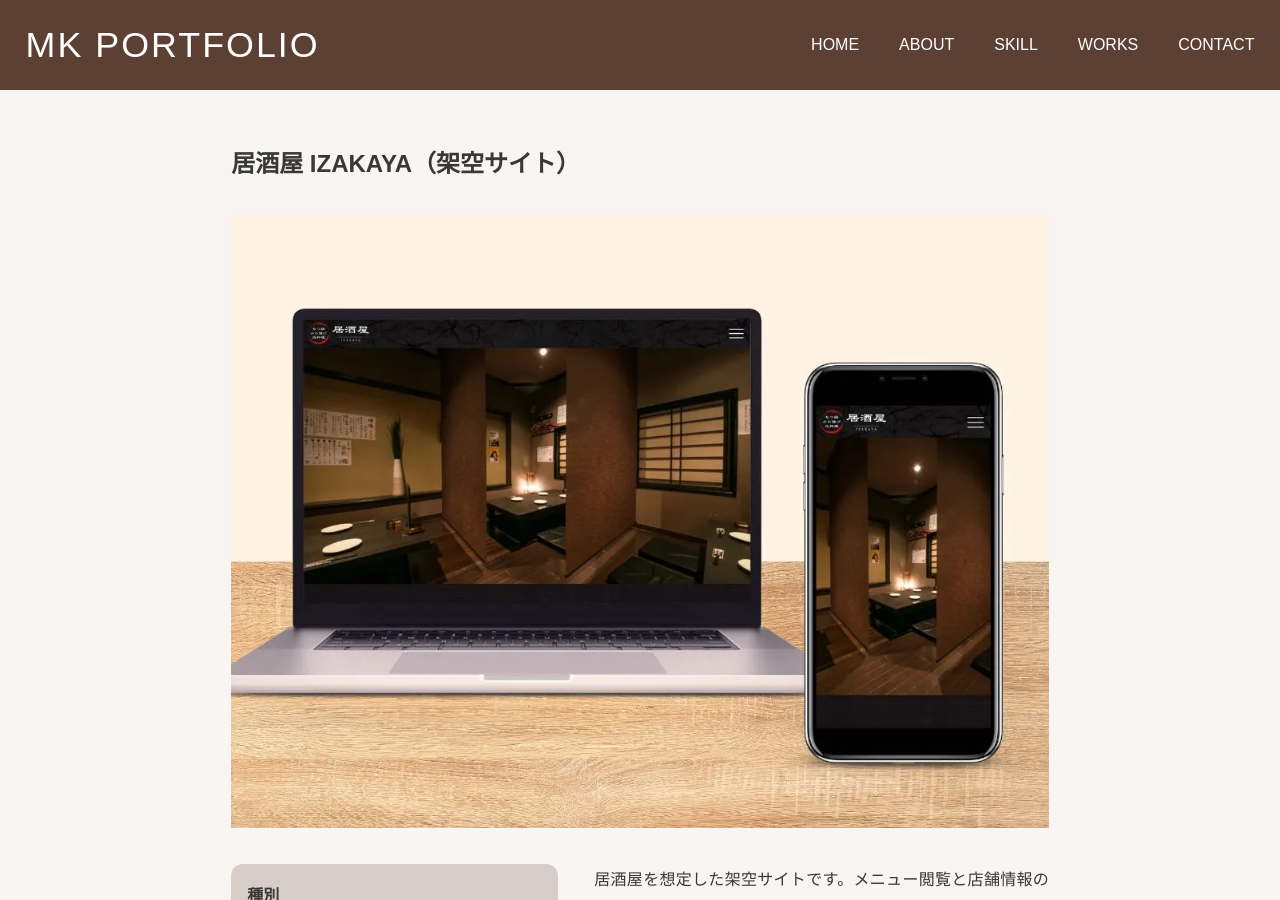
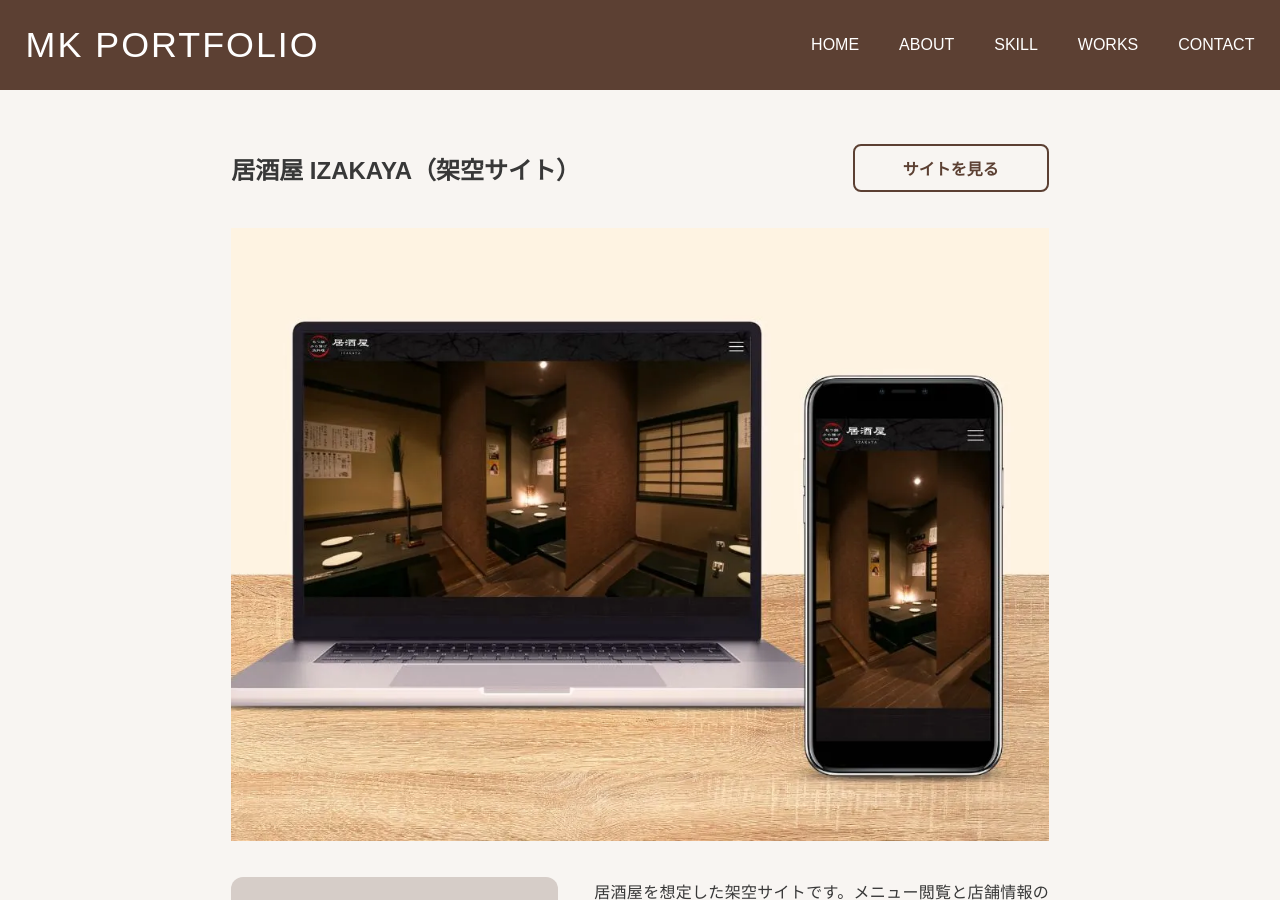
Before and after one commit to mika1119/mk_portfolio, a Jekyll site: the page built from _posts/2025-09-10-izakaya.md, in a window 1280 px wide and 900 px high. Built offline with Jekyll 4.4.1, drawn with Linux system fonts in a browser that asks for light colours.

Commit message:
add link button in post

```diff
--- a/_layouts/post.html
+++ b/_layouts/post.html
@@ -3,11 +3,18 @@ layout: default
 ---
 
 <article class="post">
-  {% if page.demo %}
-    <div class="post__title">{{ page.title | escape }}（架空サイト）</div>
-  {% else %}
-    <div class="post__title">{{ page.title | escape }} 様</div>
-  {% endif %}
+  <div class="post__header">
+    {% if page.demo %}
+      <div class="post__title">{{ page.title | escape }}（架空サイト）</div>
+    {% else %}
+      <div class="post__title">{{ page.title | escape }} 様</div>
+    {% endif %}
+
+    <div class="link">
+      <a href="{{ page.site_url | relative_url }}" class="link__button" target="_blank" rel="noopener">サイトを見る</a>
+    </div>
+  </div>
+
   <img src="{{ page.thumbnail | relative_url }}" class="post__thumbnail" alt="{{ page.title }}のサムネイル">
 
   <div class="post-contents">
--- a/_sass/sections/post.scss
+++ b/_sass/sections/post.scss
@@ -6,9 +6,22 @@
   gap: 4vh;
   margin: 0 auto;
   padding: 6vh 4vw 20vh;
+  &__header {
+    display: grid;
+    gap: 2vh;
+    @include display_sm {
+      grid-template-columns: 1fr 24%;
+      align-items: center;
+    }
+  }
   &__title {
     font-size: clamp(2rem, 4vw, 2.4rem);
     font-weight: 600;
+    text-align: center;
+    white-space: nowrap;
+    @include display_sm {
+      text-align: initial;
+    }
   }
   &__thumbnail {
     width: 100%;
```
